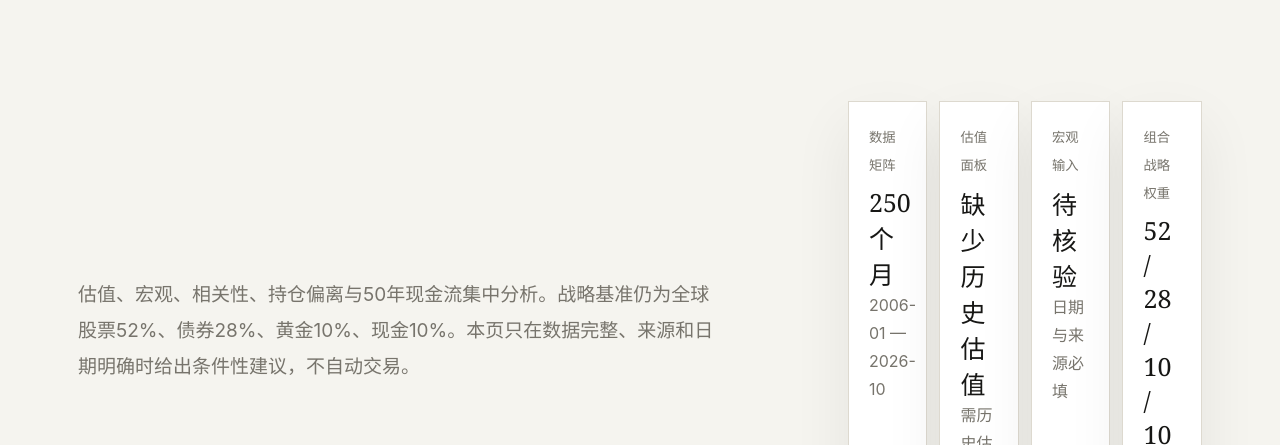
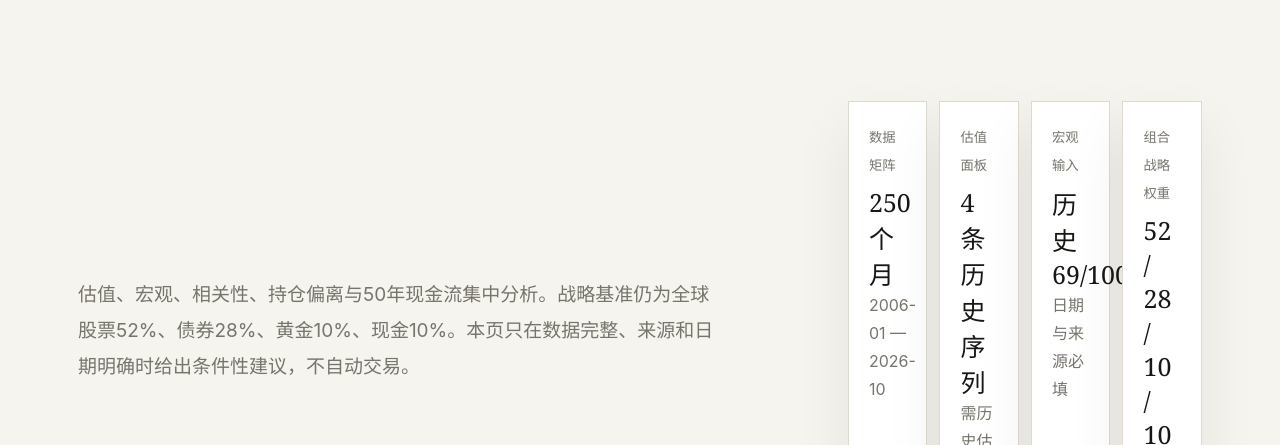
Before and after one commit to yuweijia1992/demo, a plain HTML site: page articles/investment-decision-center-v3.html in a window 1280 px wide. Shown: the part 355-800 px from the top of the page. Drawn offline with Linux system fonts and the light colour scheme.

Commit message:
Connect V3 decision center to audited valuation and macro history datasets

```diff
--- a/articles/investment-decision-center-v3.html
+++ b/articles/investment-decision-center-v3.html
@@ -13,9 +13,9 @@
 <div class="notice" id="dataNotice">正在读取公开仓库月度矩阵与覆盖清单……</div></section>
 
 <section class="section" id="valuation"><div class="section-head"><h2>01 / 全球估值分位</h2><p>标普500、纳斯达克、A股、港股：当前PE/PB在自身历史中的位置。</p></div>
-<div class="panel"><p class="muted">导入你已核验的月度估值CSV。格式：date,sp500_pe,sp500_pb,nasdaq_pe,nasdaq_pb,csi300_pe,csi300_pb,hsi_pe,hsi_pb。数值必须为正；缺失项留空。历史分位使用当前值在有效历史样本中的经验百分位，不做前值填充。</p><input type="file" id="valuationFile" accept=".csv,text/csv"><button class="action" id="valuationImport">导入估值历史并计算</button><span class="pill" id="valuationFileStatus">尚未导入</span><div class="table-wrap"><table><thead><tr><th>市场</th><th>估值指标</th><th>最新值</th><th>历史样本</th><th>历史分位</th><th>观察</th></tr></thead><tbody id="valuationRows"><tr><td colspan="6">需要导入有来源的月度估值数据。</td></tr></tbody></table></div><div class="hint">注意：PE需统一TTM/Forward口径，PB需统一最新财报/滚动口径；不同口径不可拼接。百分位不是合理价值，也不直接等于买卖信号。</div></div></section>
+<div class="panel"><p class="muted">系统自动读取仓库中的真实月度估值矩阵与来源审计；目前自动接入沪深300PE/PB、标普500PE-TTM/CAPE。纳指与恒生仅展示独立快照，不将不同来源或不同频率拼接为虚假的连续历史。仍可用下方CSV导入覆盖分析。</p><input type="file" id="valuationFile" accept=".csv,text/csv"><button class="action" id="valuationImport">导入估值历史并计算</button><span class="pill" id="valuationFileStatus">尚未导入</span><div class="table-wrap"><table><thead><tr><th>市场</th><th>估值指标</th><th>最新值</th><th>历史样本</th><th>历史分位</th><th>观察</th></tr></thead><tbody id="valuationRows"><tr><td colspan="6">需要导入有来源的月度估值数据。</td></tr></tbody></table></div><div class="hint">注意：PE需统一TTM/Forward口径，PB需统一最新财报/滚动口径；不同口径不可拼接。百分位不是合理价值，也不直接等于买卖信号。</div></div></section>
 
-<section class="section" id="macro"><div class="section-head"><h2>02 / 宏观状态面板</h2><p>实际利率、美元、信用利差、VIX与流动性。手动输入必须保留观测日期和来源。</p></div>
+<section class="section" id="macro"><div class="section-head"><h2>02 / 宏观状态面板</h2><p>自动接入已有的实际利率、政策利率、NFCI及历史宏观风险模型；DXY、VIX和信用利差仍受数据覆盖或再分发许可限制。</p></div>
 <div class="panel"><div class="fields">
 <label>美国10年期实际利率 DFII10 (%)<input id="realRate" type="number" step=".01" placeholder="例如 1.8"></label>
 <label>美元指数 DXY<input id="dxy" type="number" step=".01" placeholder="指数点位"></label>
@@ -24,7 +24,7 @@
 <label>流动性指标 / 自定义<input id="liquidity" type="number" step=".01" placeholder="注明指标口径"></label>
 <label>观测日期<input id="macroDate" type="date"></label>
 <label style="grid-column:span 2">数据来源（如 FRED DFII10、ICE DXY、FRED BAMLH0A0HYM2）<input id="macroSource" placeholder="填写来源名称与链接/序列代码"></label>
-</div><button class="action" id="saveMacro">保存并评估宏观状态</button><button class="action" id="clearMacro">清空</button><div class="notice" id="macroResult">尚未录入经过核验的宏观观测。空值不会被推断。</div></div></section>
+</div><button class="action" id="saveMacro">保存并评估宏观状态</button><button class="action" id="clearMacro">清空</button><div class="notice" id="macroResult">正在自动读取历史宏观面板；数据日期、来源与缺失项会明确显示。</div></div></section>
 
 <section class="section" id="correlation"><div class="section-head"><h2>03 / 资产滚动相关性</h2><p>使用仓库月度收益矩阵，按共同有效月份计算Pearson相关系数。</p></div><div class="panel"><div class="fields"><label>滚动窗口（月）<select id="corrWindow"><option>12</option><option selected>36</option><option>60</option><option>120</option></select></label><label>截止月份<select id="corrEnd"><option value="latest">最新共同月份</option></select></label></div><div class="grid3" id="corrMetrics" style="margin-top:18px"></div><div class="table-wrap"><table><thead><tr><th>资产对</th><th>共同月份</th><th>相关系数</th><th>解读</th></tr></thead><tbody id="corrRows"><tr><td colspan="4">等待月度数据。</td></tr></tbody></table></div><p class="hint">仅用实际存在的共同月份，不插值。相关性是线性共变，不代表因果关系；样本少于窗口长度时不显示该窗口结果。</p></div></section>
 
@@ -50,6 +50,46 @@ function corr(a,b){const ma=avg(a),mb=avg(b);let n=0,d1=0,d2=0;for(let i=0;i<a.l
 function fmt(x,d=2){return x==null?"—":Number(x).toFixed(d);}
 async function load(){try{const [csv,manifest]=await Promise.all([fetch("../data/investment-monthly.csv",{cache:"no-store"}).then(r=>{if(!r.ok)throw Error("CSV "+r.status);return r.text();}),fetch("../data/investment-monthly-manifest.json",{cache:"no-store"}).then(r=>{if(!r.ok)throw Error("manifest "+r.status);return r.json();})]);monthly=parseCSV(csv);$("matrixState").textContent=monthly.length+"个月";$("matrixRange").textContent=monthly[0].date+" — "+monthly.at(-1).date;$("dataNotice").textContent="已读取仓库月度矩阵："+monthly.length+"个月（"+monthly[0].date+"至"+monthly.at(-1).date+"）。宏观指标和部分资产序列仍可能缺失，以下计算按各自有效覆盖执行。";const cov=manifest.coverage_audit||{};const missing=["sp500_pe","nasdaq_pe","csi300_pe","hsi_pe"].filter(k=>!cov[k]||!cov[k].count);$("valuationState").textContent=missing.length?"缺少历史估值":"已覆盖";buildCorr();}catch(e){$("matrixState").textContent="读取失败";$("dataNotice").textContent="公开数据读取失败："+e.message+"。可稍后刷新。";}}
 const valKeys=[["标普500","sp500_pe","sp500_pb"],["纳斯达克","nasdaq_pe","nasdaq_pb"],["沪深300","csi300_pe","csi300_pb"],["恒生指数","hsi_pe","hsi_pb"]];
+async function loadPublicValuation(){
+ try{
+  const [raw,auditText,snapshotText]=await Promise.all([
+   fetch("../data/index-valuation/valuation-monthly-partial.csv",{cache:"no-store"}).then(r=>{if(!r.ok)throw Error("估值矩阵 "+r.status);return r.text();}),
+   fetch("../data/index-valuation/valuation-source-audit.json",{cache:"no-store"}).then(r=>r.ok?r.json():{}),
+   fetch("../data/index-valuation/public-valuation-snapshots.csv",{cache:"no-store"}).then(r=>r.ok?r.text():"")
+  ]);
+  const data=parseCSV(raw), keys=["CSI 300|PE_TTM","CSI 300|PB","S&P 500|PE_TTM","S&P 500|CAPE"];
+  const labels={"CSI 300|PE_TTM":["沪深300","PE-TTM"],"CSI 300|PB":["沪深300","PB"],"S&P 500|PE_TTM":["标普500","PE-TTM"],"S&P 500|CAPE":["标普500","CAPE（非TTM PE）"]};
+  const html=[];
+  for(const key of keys){
+   const [asset,metric]=key.split("|"),arr=data.filter(r=>r.asset===asset&&r.metric===metric&&num(r.value)!==null).sort((a,b)=>a.date.localeCompare(b.date));
+   if(!arr.length)continue;
+   const r=arr.at(-1),[name,label]=labels[key];
+   const n5=num(r["5Y_n"]),n10=num(r["10Y_n"]),p5=num(r["5Y_percentile"]),p10=num(r["10Y_percentile"]);
+   html.push("<tr><td>"+name+"</td><td>"+label+"</td><td>"+fmt(num(r.value),2)+"</td><td>"+(n5??0)+"/"+(n10??0)+"</td><td>"+(n5===60&&p5!==null?fmt(p5,1)+"%":"—")+" / "+(n10===120&&p10!==null?fmt(p10,1)+"%":"—")+"</td><td>"+r.observed_date+" · "+r.source+"</td></tr>");
+  }
+  $("valuationRows").innerHTML=html.join("")||"<tr><td colspan='6'>自动估值矩阵暂不可用。</td></tr>";
+  $("valuationState").textContent=html.length+"条历史序列";
+  $("valuationFileStatus").textContent="已自动接入 "+data.length+" 条";
+  const snaps=snapshotText?parseCSV(snapshotText):[];
+  const hsi=snaps.filter(r=>r.index==="HSI"),ndx=snaps.filter(r=>r.index==="NDX");
+  $("dataNotice").textContent="已接入真实数据：估值矩阵 "+data.length+" 条、覆盖2005-04至2026-10；其中沪深300PE/PB与标普500PE/CAPE可计算完整5年/10年历史分位。恒生与纳指仅保留独立快照，不拼接为连续历史序列。来源审计状态："+(audit.status||"未标注")+"。";
+  $("valuationFileStatus").title="HSI snapshots "+hsi.length+"; NDX snapshots "+ndx.length;
+ }catch(e){$("valuationFileStatus").textContent="自动读取失败";$("valuationRows").innerHTML="<tr><td colspan='6'>自动数据读取失败："+e.message+"</td></tr>";}
+}
+async function loadMacroHistory(){
+ try{
+  const paths=["sp500-macro-factor-model-monthly.csv","fred-dfii10-daily.csv","fred-fedfunds-monthly.csv","fred-nfci-weekly.csv"];
+  const texts=await Promise.all(paths.map(p=>fetch("../data/index-valuation/"+p,{cache:"no-store"}).then(r=>{if(!r.ok)throw Error(p+" "+r.status);return r.text();})));
+  const model=parseCSV(texts[0]),real=parseCSV(texts[1]),funds=parseCSV(texts[2]),nfci=parseCSV(texts[3]);
+  const lastValid=(arr,key)=>arr.filter(r=>num(r[key])!==null).at(-1);
+  const mr=lastValid(model,"composite_risk_score"),rr=lastValid(real,"dfii10_pct"),fr=lastValid(funds,"fedfunds_pct"),nr=lastValid(nfci,"nfci");
+  const stale=mr?Math.floor((Date.now()-new Date(mr.date+"-01T00:00:00").getTime())/86400000):999;
+  $("macroState").textContent=mr?"历史 "+fmt(num(mr.composite_risk_score),0)+"/100":"待核验";
+  $("macroResult").innerHTML="<b>已自动读取历史宏观数据</b><br>宏观模型最新月份："+(mr?mr.date:"—")+"；风险分数 "+(mr?fmt(num(mr.composite_risk_score),1)+"/100（"+(mr.risk_band_36m||"未分档")+"）":"—")+"。<br>10年期实际利率最新观测："+(rr?fmt(num(rr.dfii10_pct),2)+"%（"+rr.observation_date+"）":"—")+"；联邦基金利率："+(fr?fmt(num(fr.fedfunds_pct),2)+"%（"+fr.date+"）":"—")+"；芝加哥联储金融状况指数NFCI："+(nr?fmt(num(nr.nfci),3)+"（"+nr.date+"）":"—")+".<br><b>"+(stale>90?"历史模型已超过90天，不能当作当前交易信号。":"历史模型日期较新，但仍需核对实时性。")+"</b><br>尚缺：DXY原始美元指数、VIX可公开再分发的历史数据、可公开再分发的ICE信用利差。NFCI是综合金融状况指标，不等于信用利差。";
+  $("macroSource").value="自动来源：FRED DFII10 / FEDFUNDS；Chicago Fed NFCI；模型文件 sp500-macro-factor-model-monthly.csv";
+ }catch(e){$("macroResult").textContent="宏观历史数据自动读取失败："+e.message;}
+}
+
 $("valuationImport").onclick=async()=>{const f=$("valuationFile").files[0];if(!f)return alert("请先选择估值CSV");try{valuation=parseCSV(await f.text());const rows=[];for(const [name,pe,pb] of valKeys)for(const [label,key] of [["PE",pe],["PB",pb]]){const arr=valuation.map(r=>num(r[key])).filter(x=>x!==null&&Number.isFinite(x)&&x>0);if(!arr.length)continue;const latest=arr.at(-1),pct=100*arr.filter(x=>x<=latest).length/arr.length;rows.push("<tr><td>"+name+"</td><td>"+label+"</td><td>"+fmt(latest,2)+"</td><td>"+arr.length+"</td><td>"+fmt(pct,1)+"%</td><td>"+(pct>=80?"历史偏高":pct<=20?"历史偏低":"历史中段")+"</td></tr>");} $("valuationRows").innerHTML=rows.join("")||"<tr><td colspan='6'>没有找到匹配字段。请检查CSV列名。</td></tr>";$("valuationState").textContent=rows.length+"项已计算";$("valuationFileStatus").textContent="已导入 "+valuation.length+" 行";const eq=valuation.map(r=>num(r.sp500_pe)).filter(Number.isFinite);if(eq.length)$("equityPct").value=fmt(100*eq.filter(x=>x<=eq.at(-1)).length/eq.length,0);}catch(e){alert("导入失败："+e.message);}};
 function macroEval(){const date=$("macroDate").value,source=$("macroSource").value.trim(),vix=num($("vix").value),cr=num($("credit").value),real=num($("realRate").value),dxy=num($("dxy").value),liq=num($("liquidity").value);const present=[vix,cr,real,dxy,liq].filter(x=>x!==null).length;let risk=null,parts=[];if(vix!==null){risk+=0;parts.push("VIX "+vix);}let score=0,n=0;if(vix!==null){score+=(vix>=30?90:vix>=22?65:vix>=17?40:20);n++;}if(cr!==null){score+=(cr>=6?90:cr>=4?65:cr>=3?45:25);n++;}if(real!==null){score+=(real>=2.5?65:real>=1?50:real>=0?35:55);n++;}if(dxy!==null){score+=(dxy>=110?70:dxy>=103?55:dxy>=95?40:30);n++;}if(liq!==null){score+=liq;n++;}risk=n?score/n:null;$("macroState").textContent=n?fmt(risk,0)+"/100":"待录入";const fresh=date?Math.floor((Date.now()-new Date(date+"T00:00:00").getTime())/86400000):999;const valid=!!(date&&source&&fresh>=0&&fresh<=45&&n>=3);$("macroResult").innerHTML=valid?"宏观风险评分：<b>"+fmt(risk,0)+"/100</b>；观测日期 "+date+"；来源 "+source+"。"+(risk>=70?"当前输入指向较高风险，先控制新增风险敞口。":risk>=45?"风险中性偏高，维持纪律并分批执行。":"风险输入相对温和，但不能单独作为加仓理由。"):"数据不足或过期。需要至少3项指标、观测日期在45天内且注明来源；当前不输出宏观判断。";return valid?risk:null;}
 $("saveMacro").onclick=()=>{const score=macroEval();const obj={date:$("macroDate").value,source:$("macroSource").value,score,realRate:$("realRate").value,dxy:$("dxy").value,credit:$("credit").value,vix:$("vix").value,liquidity:$("liquidity").value};localStorage.setItem("ym_v3_macro",JSON.stringify(obj));};
@@ -62,6 +102,6 @@ function simulate(){const cap=num($("cfCapital").value),spend=num($("cfSpend").v
 function draw(paths,years){const c=$("cfChart"),ctx=c.getContext("2d"),W=c.width,H=c.height;ctx.clearRect(0,0,W,H);const max=Math.max(...paths.flatMap(p=>p.path),1),min=0;ctx.strokeStyle=getComputedStyle(document.body).getPropertyValue("--line")||"#888";ctx.lineWidth=1;for(let k=0;k<=4;k++){let y=20+(H-45)*k/4;ctx.beginPath();ctx.moveTo(48,y);ctx.lineTo(W-15,y);ctx.stroke();ctx.fillStyle=getComputedStyle(document.body).getPropertyValue("--muted")||"#888";ctx.fillText(Math.round(max*(1-k/4)/10000)+"万",5,y+4);}paths.forEach((p,i)=>{ctx.beginPath();p.path.forEach((v,j)=>{let x=48+(W-65)*j/years,y=20+(H-45)*(1-v/max);if(j===0)ctx.moveTo(x,y);else ctx.lineTo(x,y);});ctx.strokeStyle=["#2878c8","#c58b32","#b85c4b","#269c82"][i];ctx.lineWidth=2;ctx.stroke();});}
 $("runCashflow").onclick=simulate;
 const saved=localStorage.getItem("ym_v3_macro");if(saved){try{const o=JSON.parse(saved);for(const [k,v] of Object.entries({realRate:o.realRate,dxy:o.dxy,credit:o.credit,vix:o.vix,liquidity:o.liquidity,macroDate:o.date,macroSource:o.source}))if(v!==undefined)$(k).value=v;macroEval();}catch{}}
-load();simulate();
+load();loadPublicValuation();loadMacroHistory();simulate();
 })();
 </script></body></html>
```
